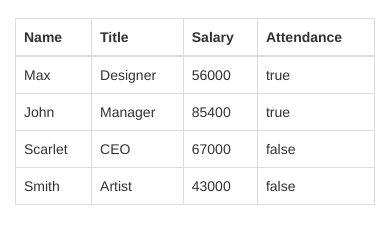
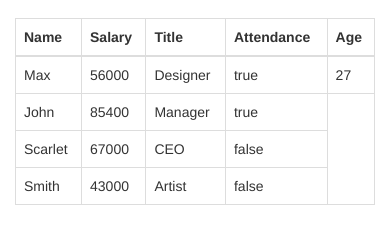
Before and after one commit to homerion/weatherApp, a plain HTML site: page employees.html in a window 390 px wide. Shown: the part 54-298 px from the top of the page. Drawn offline with nearby package versions, Linux system fonts and the light colour scheme.

Commit message:
Table is responsive to variable JSON file

```diff
--- a/assets/employees.json
+++ b/assets/employees.json
@@ -1,9 +1,10 @@
 {
 	"employees": [{
-			"name": "Max",
-			"salary": 56000,
-			"title": "Designer",
-			"attendance": true
+			"Name": "Max",
+			"Salary": 56000,
+			"Title": "Designer",
+			"Attendance": true,
+      "Age":27
 		},
 		{
 			"name": "John",
--- a/employees.html
+++ b/employees.html
@@ -22,17 +22,10 @@
     </header>
 <div class="container">
     <table class="table table-bordered">
-      <thead class="thead-light">
-        <tr>
-          <th scope="col">Name</th>
-          <th scope="col">Title</th>
-          <th scope="col">Salary</th>
-          <th scope="col">Attendance</th>
-        </tr>
+      <thead class="thead-light" id="table-head">
       </thead>
-      <tbody id="emp_table">
 
-
+      <tbody id="table-body">
       </tbody>
     </table>
 </div>
--- a/static/js/employees.js
+++ b/static/js/employees.js
@@ -3,19 +3,38 @@ $("#home_link").removeClass("active");
 $("#emp_link").addClass("active");
 }, 5)
 
-
-
+// function onlyUnique(value, index, self) {
+//     return self.indexOf(value) === index;
+// }
+//
+// function inArray() {
+//
+// }
 
 function enumerate(response) {
-  console.log(response.employees);
+
+// working to have all unique keys for each employee:
+// var titles=["Number"];
+// console.log(Object.keys(response.employees[0]));
+// var new_titles = Object.keys(response.employees[0]);
+// console.log(new_titles);
+// var newest_titles = titles.concat(new_titles);
+// console.log(newest_titles);
+
+  var row = $("<tr></tr>");
+  for (titles in response.employees[0]){
+    var col = $("<th scope='col'></th>").html(titles);
+    row.append(col);
+
+  }
+  $("#table-head").append(row);
   for (i=0; i<response.employees.length;i++){
     var row = $("<tr></tr>");
-    var name = $("<td></td>").html(response.employees[i].name);
-    var title = $("<td></td>").html(response.employees[i].title);
-    var salary = $("<td></td>").html(response.employees[i].salary);
-    var attendance = $("<td></td>").text(response.employees[i].attendance);
-    row.append(name,title,salary,attendance);
-    $("#emp_table").append(row);
+    for (val in response.employees[i]){
+      var col = $("<td></td>").text(response.employees[i][val]);
+      row.append(col);
+  }
+    $("#table-body").append(row);
   }
 }
 
```
